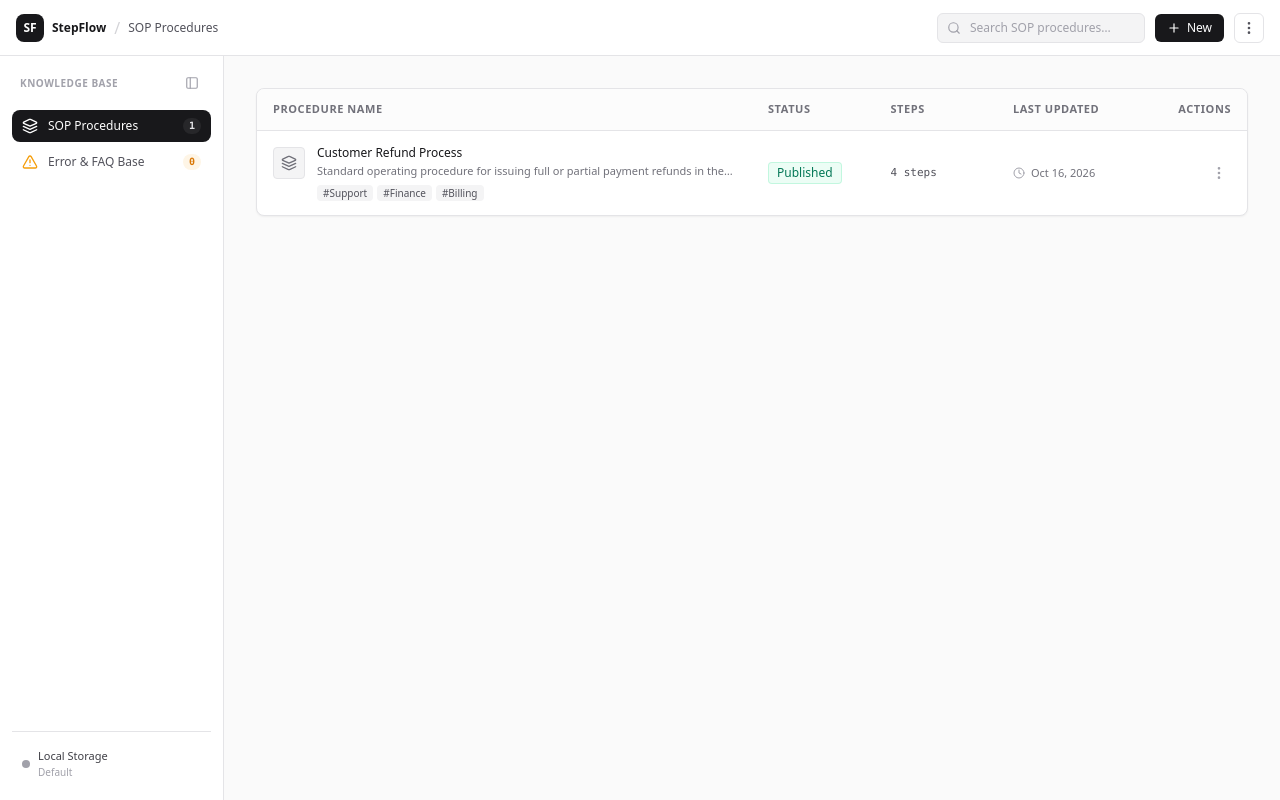
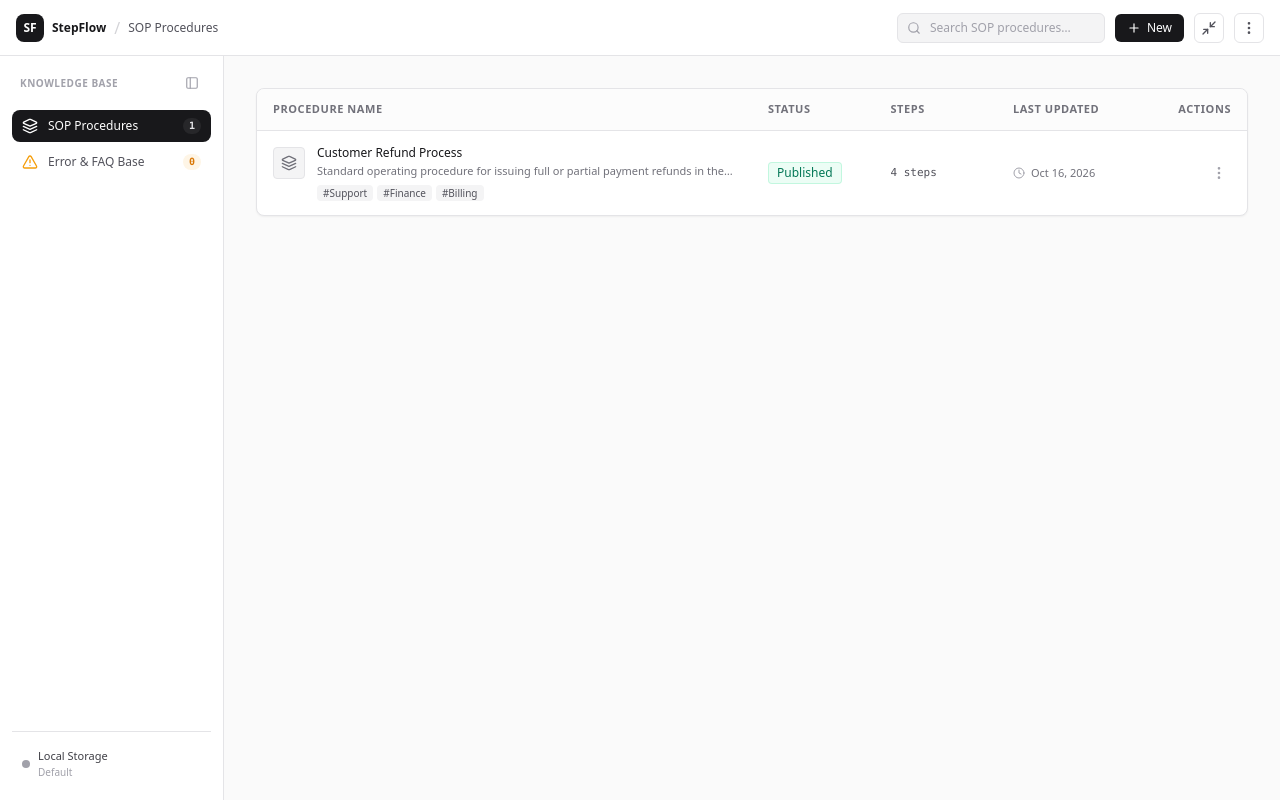
Before and after one commit to JaipaNero/stepflow, a React (Vite) app: page / in a window 1280 px wide. Built offline with nearby package versions, Linux system fonts and the light colour scheme.

Commit message:
feat: add minimize pill button to main project library and refine FAQ standby mode

```diff
--- a/src/components/dashboard/ProjectLibrary.tsx
+++ b/src/components/dashboard/ProjectLibrary.tsx
@@ -22,6 +22,7 @@ import {
   HardDrive,
   AlertTriangle,
   PanelLeft,
+  Minimize2,
 } from 'lucide-react';
 import { useSopStore } from '../../store/useSopStore';
 import { SopProject, ErrorFaqItem } from '../../types/sop';
@@ -185,6 +186,20 @@ export const ProjectLibrary: React.FC = () => {
     await window.electronAPI.openWorkspaceFolder();
   };
 
+  const handleMinimizeToPill = (e?: React.MouseEvent) => {
+    let anchor: { x: number; y: number } | undefined;
+    if (e && e.currentTarget) {
+      const rect = (e.currentTarget as HTMLElement).getBoundingClientRect();
+      anchor = {
+        x: Math.round(window.screenX + rect.left + rect.width / 2),
+        y: Math.round(window.screenY + rect.top + rect.height / 2),
+      };
+    }
+    if (typeof window !== 'undefined' && window.electronAPI?.minimizeToOverlay) {
+      window.electronAPI.minimizeToOverlay(anchor);
+    }
+  };
+
   // Dismiss dropdown menu on scroll or window resize
   useEffect(() => {
     const handleDismiss = () => {
@@ -336,6 +351,16 @@ export const ProjectLibrary: React.FC = () => {
           >
             <Plus className="w-3.5 h-3.5" />
             <span>New</span>
+          </button>
+
+          {/* Minimize to Floating Pill Button */}
+          <button
+            type="button"
+            onClick={handleMinimizeToPill}
+            className="p-1.5 rounded-md hover:bg-zinc-100 dark:hover:bg-zinc-800 text-zinc-600 dark:text-zinc-400 hover:text-zinc-900 dark:hover:text-zinc-100 border border-zinc-200 dark:border-zinc-700 transition-colors cursor-pointer"
+            title="Minimize to Floating Pill (Error FAQ & OCR Standby)"
+          >
+            <Minimize2 className="w-4 h-4" />
           </button>
 
           {/* Menu Dropdown for Tools & Workspace */}
--- a/src/components/overlay/FloatingDot.tsx
+++ b/src/components/overlay/FloatingDot.tsx
@@ -472,18 +472,22 @@ export const FloatingDot: React.FC<FloatingDotProps> = ({ onTriggerCapture }) =>
                 title={
                   isRetakeMode && retakeStep
                     ? `Retaking Step ${retakeStep.order} • Click to cancel & return to Studio`
-                    : 'Step count • Click to open Studio'
+                    : activeProject
+                    ? `Step ${stepCount} • Click to open Studio`
+                    : 'Error & FAQ Standby • Drop screenshot or click to restore StepFlow'
                 }
               >
                 <span className="relative flex h-2.5 w-2.5">
                   <span
                     className={`absolute inline-flex h-full w-full rounded-full opacity-35 ${
-                      isRetakeMode ? 'bg-amber-400' : 'bg-blue-400'
+                      isRetakeMode ? 'bg-amber-400' : !activeProject ? 'bg-amber-400' : 'bg-blue-400'
                     }`}
                   />
                   <span
                     className={`relative inline-flex rounded-full h-2.5 w-2.5 ${
                       isRetakeMode
+                        ? 'bg-amber-500 shadow-[0_0_6px_#f59e0b]'
+                        : !activeProject
                         ? 'bg-amber-500 shadow-[0_0_6px_#f59e0b]'
                         : 'bg-blue-500 shadow-[0_0_6px_#3b82f6]'
                     }`}
@@ -491,10 +495,10 @@ export const FloatingDot: React.FC<FloatingDotProps> = ({ onTriggerCapture }) =>
                 </span>
                 <span
                   className={`font-mono text-xs font-bold tracking-tight ${
-                    isRetakeMode ? 'text-amber-300' : 'text-white'
+                    isRetakeMode || !activeProject ? 'text-amber-300' : 'text-white'
                   }`}
                 >
-                  {isRetakeMode && retakeStep ? `Retake #${retakeStep.order}` : stepCount}
+                  {isRetakeMode && retakeStep ? `Retake #${retakeStep.order}` : activeProject ? stepCount : 'FAQ'}
                 </span>
               </div>
 
@@ -556,12 +560,12 @@ export const FloatingDot: React.FC<FloatingDotProps> = ({ onTriggerCapture }) =>
                   </span>
                 </button>
 
-                {/* Expand to Studio */}
+                {/* Expand to Studio or Library */}
                 <button
                   type="button"
                   onClick={handleRestoreStudio}
                   className="p-1 rounded-full hover:bg-zinc-800 active:bg-zinc-700 text-zinc-400 hover:text-white transition-colors cursor-pointer ml-0.5"
-                  title={isRetakeMode ? 'Cancel retake & return to Studio' : 'Expand & Open Studio'}
+                  title={isRetakeMode ? 'Cancel retake & return to Studio' : activeProject ? 'Expand & Open Studio' : 'Restore StepFlow'}
                 >
                   <Maximize2 className="w-3.5 h-3.5" />
                 </button>
```
